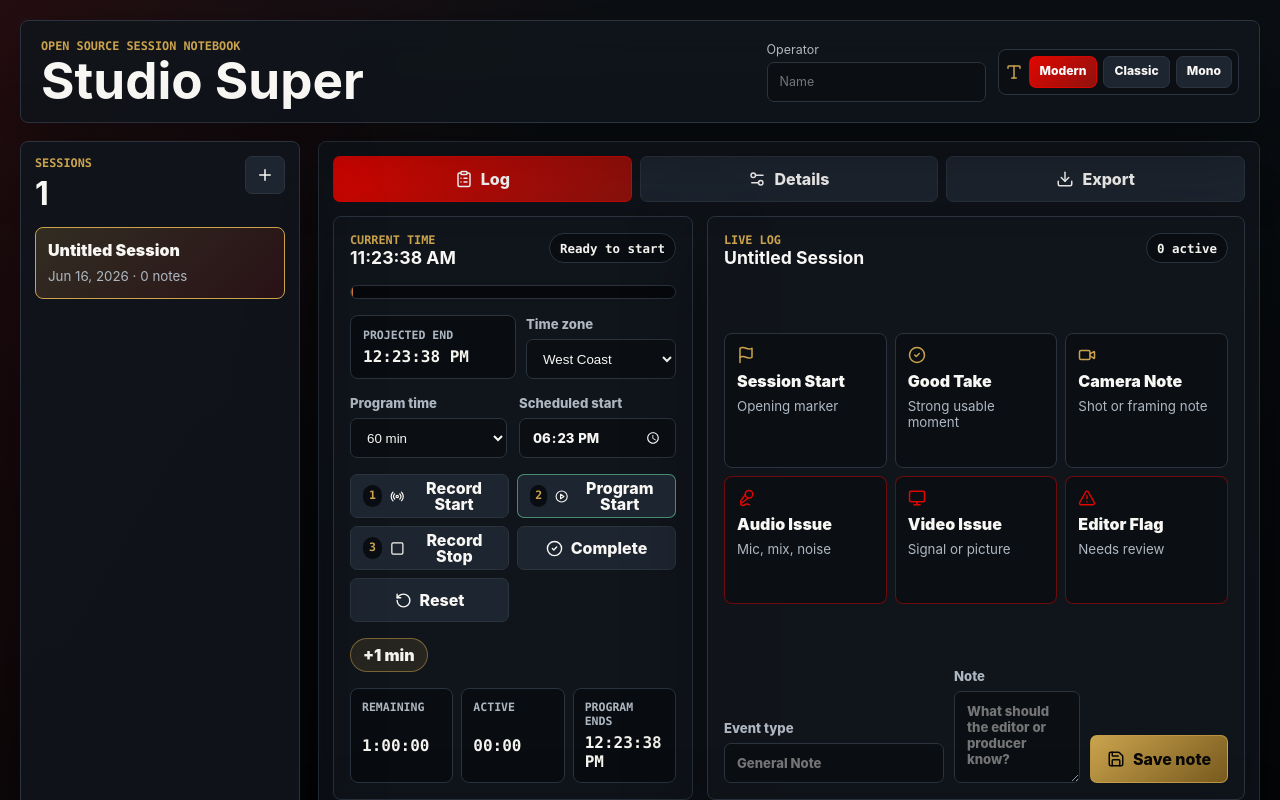
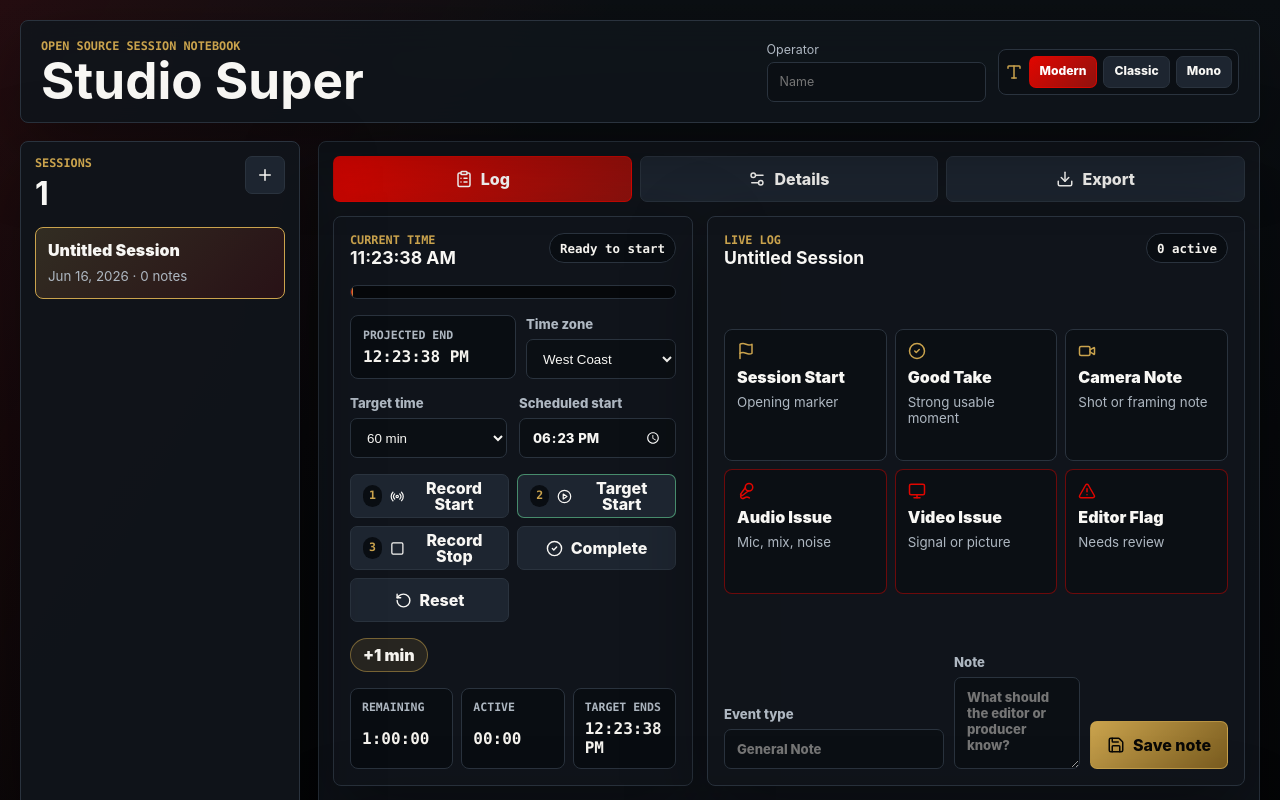
Before and after one commit to MAYOWA-007/studio-super, a React (Vite) app: page / in a window 1280 px wide. Shown: the top 800 px of the page. Built offline with nearby package versions, Linux system fonts and the light colour scheme.

Commit message:
Rename program clock to target time

```diff
--- a/src/App.tsx
+++ b/src/App.tsx
@@ -252,7 +252,7 @@ function eventKind(eventType: string): QuickActionTone {
   if (normalized.includes("issue") || normalized.includes("flag") || normalized.includes("problem")) {
     return "issue";
   }
-  if (normalized.includes("timer") || normalized.includes("program time")) {
+  if (normalized.includes("timer") || normalized.includes("target time")) {
     return "timer";
   }
   return "event";
@@ -310,13 +310,13 @@ function App() {
   const visibleTime = formatClock(new Date(nowMs), selectedTimeZone);
   const targetStatus =
     targetTimer.status === "running" && targetSnapshot.remainingMs < 0
-      ? "Over program time"
+      ? "Over target time"
       : targetTimer.status === "complete"
-        ? "Program time reached"
+        ? "Target time reached"
         : targetTimer.status === "running"
-          ? "Program time running"
+          ? "Target time running"
           : targetTimer.status === "paused"
-            ? "Program time paused"
+            ? "Target time paused"
             : "Ready to start";
 
   useEffect(() => {
@@ -384,7 +384,7 @@ function App() {
   }
 
   function timerNote(eventType: string, text: string, utcIso: string): NoteLog {
-    const noteOperator = operatorName.trim() || "Program Clock";
+    const noteOperator = operatorName.trim() || "Target Clock";
     return {
       id: uid("note"),
       eventType,
@@ -557,13 +557,13 @@ function App() {
     });
   }
 
-  function startOrResumeProgramTime() {
+  function startOrResumeTargetTime() {
     updateTimerWithNote((timer, utcIso) => {
       if (timer.status === "running") {
         return {
           timer,
-          eventType: "Program Time",
-          text: "Program time already running"
+          eventType: "Target Time",
+          text: "Target time already running"
         };
       }
 
@@ -578,8 +578,8 @@ function App() {
             pauseStartedAtUtc: undefined,
             pauseCount
           },
-          eventType: "Program Time Resume",
-          text: `Program time resumed after pause #${pauseCount} (${formatDurationLong(pauseMs)})`
+          eventType: "Target Time Resume",
+          text: `Target time resumed after pause #${pauseCount} (${formatDurationLong(pauseMs)})`
         };
       }
 
@@ -601,13 +601,13 @@ function App() {
           pauseStartedAtUtc: undefined,
           pauseCount: 0
         },
-        eventType: "Program Time Start",
-        text: `Program time started: ${timer.targetMinutes} minute target`
+        eventType: "Target Time Start",
+        text: `Target time started: ${timer.targetMinutes} minute target`
       };
     });
   }
 
-  function pauseProgramTime() {
+  function pauseTargetTime() {
     updateTimerWithNote((timer, utcIso) => {
       const snapshot = buildTargetSnapshot(timer, utcIso, selectedTimeZone);
       return {
@@ -619,13 +619,13 @@ function App() {
           pauseStartedAtUtc: utcIso,
           completedAtUtc: undefined
         },
-        eventType: "Program Time Pause",
-        text: `Program time paused at ${formatDuration(snapshot.activeMs)} active, ${formatRemaining(snapshot.remainingMs)} remaining`
+        eventType: "Target Time Pause",
+        text: `Target time paused at ${formatDuration(snapshot.activeMs)} active, ${formatRemaining(snapshot.remainingMs)} remaining`
       };
     });
   }
 
-  function completeProgramTime() {
+  function completeTargetTime() {
     updateTimerWithNote((timer, utcIso) => {
       const snapshot = buildTargetSnapshot(timer, utcIso, selectedTimeZone);
       return {
@@ -637,14 +637,14 @@ function App() {
           pauseStartedAtUtc: undefined,
           completedAtUtc: utcIso
         },
-        eventType: "Program Time Complete",
-        text: `Program time completed at ${formatDuration(snapshot.activeMs)} active`
+        eventType: "Target Time Complete",
+        text: `Target time completed at ${formatDuration(snapshot.activeMs)} active`
       };
     });
   }
 
-  function resetProgramTime() {
-    if (!window.confirm("Reset the program clock for this session?")) {
+  function resetTargetTime() {
+    if (!window.confirm("Reset the target clock for this session?")) {
       return;
     }
 
@@ -657,8 +657,8 @@ function App() {
         accumulatedMs: 0,
         pauseCount: 0
       },
-      eventType: "Program Time Reset",
-      text: "Program time reset"
+      eventType: "Target Time Reset",
+      text: "Target time reset"
     }));
   }
 
@@ -822,7 +822,7 @@ function App() {
                 </div>
                 <div className="timer-meta">
                   <label>
-                    Program time
+                    Target time
                     <select value={targetTimer.targetMinutes} onChange={(event) => updateTimerTarget(Number(event.target.value))}>
                       {targetOptions.map((minutes) => (
                         <option key={minutes} value={minutes}>
@@ -847,9 +847,9 @@ function App() {
                     Record Start
                   </button>
                   <button
-                    className={`timer-step program-step ${targetTimer.status === "running" ? "pause" : "start"}`}
+                    className={`timer-step target-step ${targetTimer.status === "running" ? "pause" : "start"}`}
                     type="button"
-                    onClick={targetTimer.status === "running" ? pauseProgramTime : startOrResumeProgramTime}
+                    onClick={targetTimer.status === "running" ? pauseTargetTime : startOrResumeTargetTime}
                   >
                     <span className="timer-step-number">2</span>
                     {targetTimer.status === "running" ? (
@@ -858,26 +858,26 @@ function App() {
                       <PlayCircle size={17} aria-hidden="true" />
                     )}
                     {targetTimer.status === "running"
-                      ? "Program Pause"
+                      ? "Target Pause"
                       : targetTimer.status === "paused"
-                        ? "Program Resume"
-                        : "Program Start"}
+                        ? "Target Resume"
+                        : "Target Start"}
                   </button>
                   <button className="timer-step" type="button" onClick={recordStop}>
                     <span className="timer-step-number">3</span>
                     <Square size={17} aria-hidden="true" />
                     Record Stop
                   </button>
-                  <button type="button" onClick={completeProgramTime}>
+                  <button type="button" onClick={completeTargetTime}>
                     <CheckCircle2 size={17} aria-hidden="true" />
                     Complete
                   </button>
-                  <button type="button" onClick={resetProgramTime}>
+                  <button type="button" onClick={resetTargetTime}>
                     <RotateCcw size={17} aria-hidden="true" />
                     Reset
                   </button>
                 </div>
-                <div className="time-adders" aria-label="Add program time">
+                <div className="time-adders" aria-label="Add target time">
                   <button type="button" onClick={() => addTargetMinutes(1)}>
                     +1 min
                   </button>
@@ -892,7 +892,7 @@ function App() {
                     <strong>{formatDuration(targetSnapshot.activeMs)}</strong>
                   </div>
                   <div>
-                    <span>Program ends</span>
+                    <span>Target ends</span>
                     <strong>{formatClock(targetSnapshot.plannedEnd, selectedTimeZone)}</strong>
                   </div>
                 </div>
--- a/src/styles.css
+++ b/src/styles.css
@@ -475,11 +475,11 @@ h2 {
   font-weight: 900;
 }
 
-.program-step.start {
+.target-step.start {
   border-color: rgba(95, 196, 141, 0.65);
 }
 
-.program-step.pause {
+.target-step.pause {
   border-color: rgba(225, 6, 0, 0.68);
 }
 
```
Also changed, not shown: 7 other files (tests, documents, lock files or other folders).
